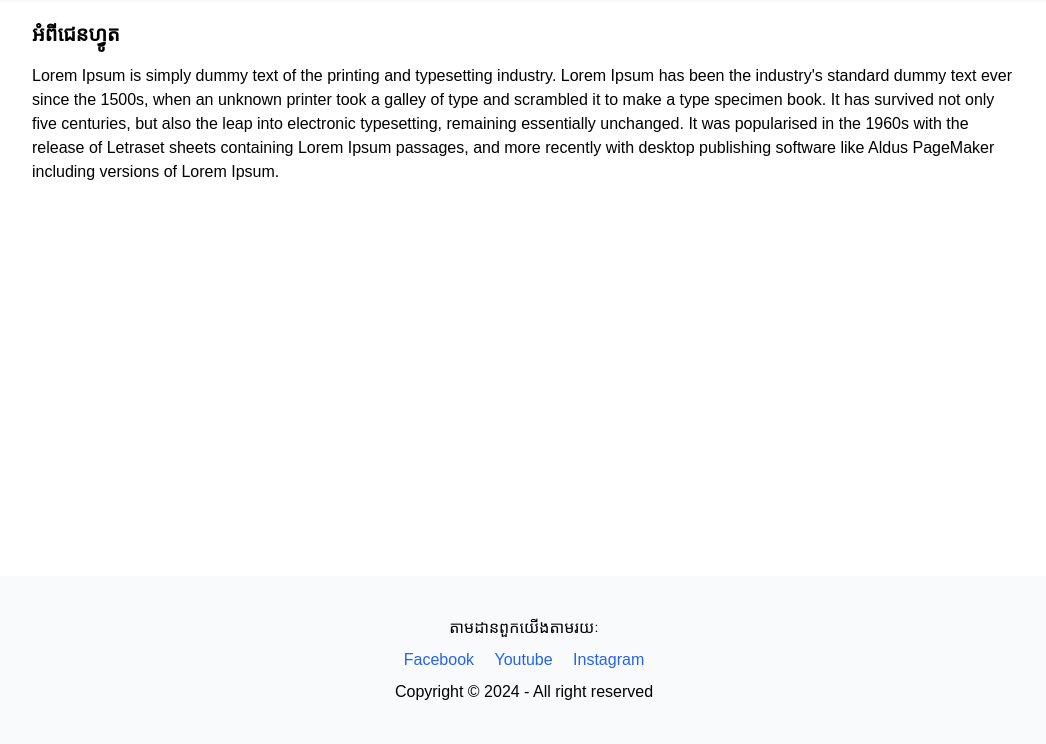
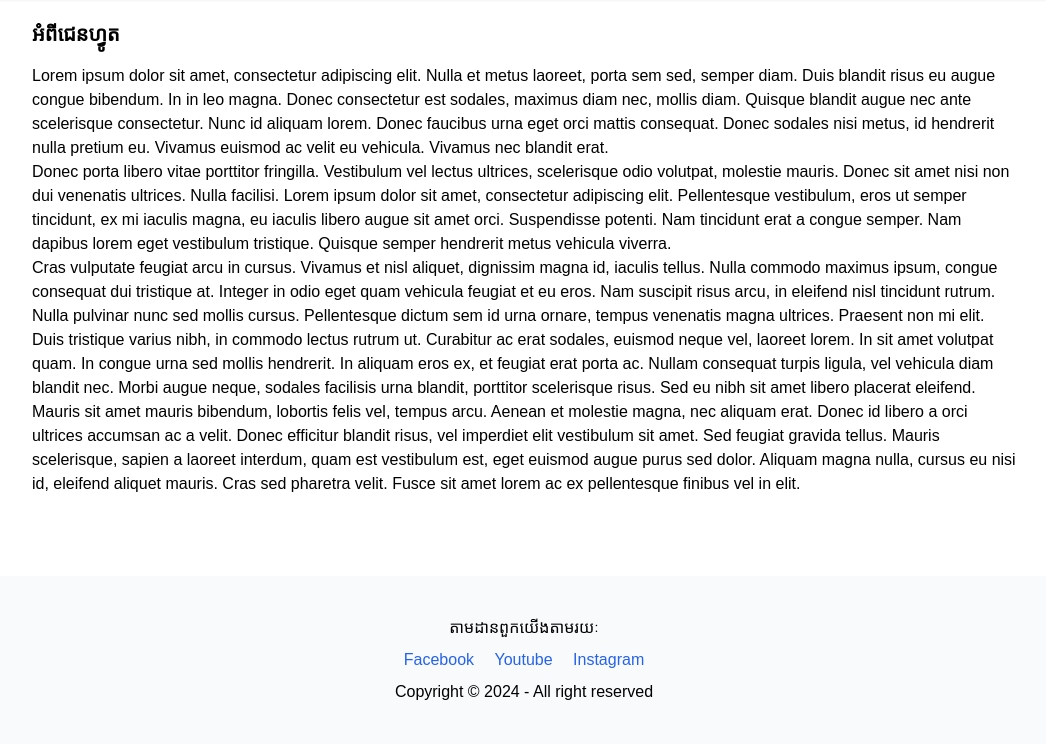
Before and after one commit to kimkorngmao/DjanFood, a Django app: page /about/ in a window 1280 px wide. Shown: the part 96-840 px from the top of the page, without its empty margins (116-1162 px from the left). Run offline with Django 5.2, Linux system fonts and the light colour scheme; style sheets or scripts are compiled from the project's sources; some libraries are stand-ins or nearby versions; some web fonts are replaced.

Commit message:
Update about.html

```diff
--- a/templates/general/about.html
+++ b/templates/general/about.html
@@ -5,6 +5,16 @@
 {% block content %}
 <main id="main-container" class="max-w-screen-lg mx-auto p-5">
     <h1 class="text-xl font-bold mb-4">អំពីជេនហ្វូត</h1>
-    <p>Lorem Ipsum is simply dummy text of the printing and typesetting industry. Lorem Ipsum has been the industry's standard dummy text ever since the 1500s, when an unknown printer took a galley of type and scrambled it to make a type specimen book. It has survived not only five centuries, but also the leap into electronic typesetting, remaining essentially unchanged. It was popularised in the 1960s with the release of Letraset sheets containing Lorem Ipsum passages, and more recently with desktop publishing software like Aldus PageMaker including versions of Lorem Ipsum.</p>
+    <p>
+    Lorem ipsum dolor sit amet, consectetur adipiscing elit. Nulla et metus laoreet, porta sem sed, semper diam. Duis blandit risus eu augue congue bibendum. In in leo magna. Donec consectetur est sodales, maximus diam nec, mollis diam. Quisque blandit augue nec ante scelerisque consectetur. Nunc id aliquam lorem. Donec faucibus urna eget orci mattis consequat. Donec sodales nisi metus, id hendrerit nulla pretium eu. Vivamus euismod ac velit eu vehicula. Vivamus nec blandit erat.
+    <br>
+    Donec porta libero vitae porttitor fringilla. Vestibulum vel lectus ultrices, scelerisque odio volutpat, molestie mauris. Donec sit amet nisi non dui venenatis ultrices. Nulla facilisi. Lorem ipsum dolor sit amet, consectetur adipiscing elit. Pellentesque vestibulum, eros ut semper tincidunt, ex mi iaculis magna, eu iaculis libero augue sit amet orci. Suspendisse potenti. Nam tincidunt erat a congue semper. Nam dapibus lorem eget vestibulum tristique. Quisque semper hendrerit metus vehicula viverra.
+    <br>
+    Cras vulputate feugiat arcu in cursus. Vivamus et nisl aliquet, dignissim magna id, iaculis tellus. Nulla commodo maximus ipsum, congue consequat dui tristique at. Integer in odio eget quam vehicula feugiat et eu eros. Nam suscipit risus arcu, in eleifend nisl tincidunt rutrum. Nulla pulvinar nunc sed mollis cursus. Pellentesque dictum sem id urna ornare, tempus venenatis magna ultrices. Praesent non mi elit.
+    <br>
+    Duis tristique varius nibh, in commodo lectus rutrum ut. Curabitur ac erat sodales, euismod neque vel, laoreet lorem. In sit amet volutpat quam. In congue urna sed mollis hendrerit. In aliquam eros ex, et feugiat erat porta ac. Nullam consequat turpis ligula, vel vehicula diam blandit nec. Morbi augue neque, sodales facilisis urna blandit, porttitor scelerisque risus. Sed eu nibh sit amet libero placerat eleifend.
+    <br>
+    Mauris sit amet mauris bibendum, lobortis felis vel, tempus arcu. Aenean et molestie magna, nec aliquam erat. Donec id libero a orci ultrices accumsan ac a velit. Donec efficitur blandit risus, vel imperdiet elit vestibulum sit amet. Sed feugiat gravida tellus. Mauris scelerisque, sapien a laoreet interdum, quam est vestibulum est, eget euismod augue purus sed dolor. Aliquam magna nulla, cursus eu nisi id, eleifend aliquet mauris. Cras sed pharetra velit. Fusce sit amet lorem ac ex pellentesque finibus vel in elit.
+    </p>
 </main>
 {% endblock content %}
```
